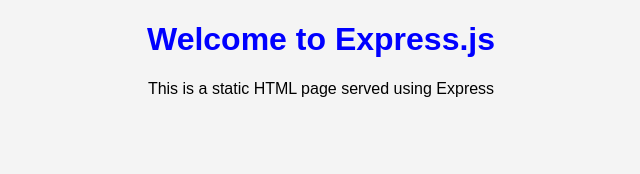
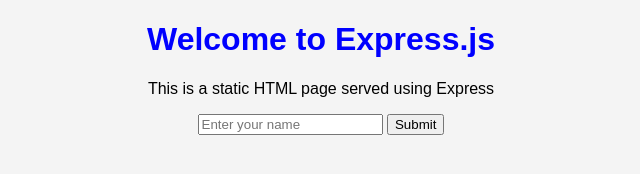
Before and after one commit to Skuzzy-Topten/express.js-learning, a website: page views/index.html in a window 1280 px wide. Shown: the whole page, without its empty margins (319-959 px from the left). Drawn offline with Linux system fonts and the light colour scheme.

Commit message:
Day 06 - Middleware(Logger), Test Form Submission

```diff
--- a/views/index.html
+++ b/views/index.html
@@ -9,5 +9,10 @@
 <body>
     <h1>Welcome to Express.js</h1>
     <p>This is a static HTML page served using Express</p>
+
+    <form action="/submit" method="POST">
+        <input type="text" name="name" placeholder="Enter your name">
+        <button type="submit">Submit</button>
+    </form>
 </body>
 </html>
```
Also changed, not shown: app.js (+7 -0 lines).
